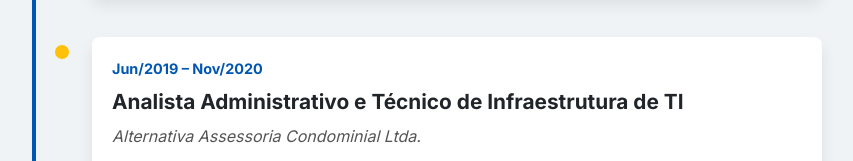
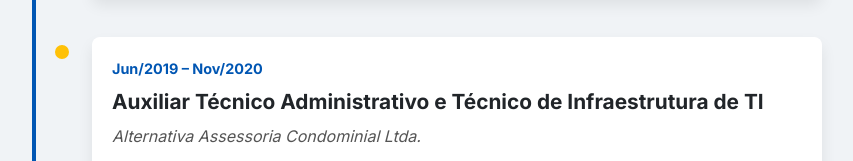
Before and after one commit to ers13/portfolio-evandro-ricardo, a plain HTML site: page index.html in a window 1280 px wide. Shown: the part 3370-3531 px from the top of the page, without its empty margins (218-1071 px from the left). Drawn offline with nearby package versions, Linux system fonts and the light colour scheme.

Commit message:
Update index.html

```diff
--- a/index.html
+++ b/index.html
@@ -205,7 +205,7 @@
                     <div class="timeline-item" data-aos="fade-up" data-aos-delay="150">
                         <div class="timeline-content">
                             <span class="timeline-period">Jun/2019 – Nov/2020</span>
-                            <h3 class="timeline-title">Analista Administrativo e Técnico de Infraestrutura de TI</h3>
+                            <h3 class="timeline-title">Auxiliar Técnico Administrativo e Técnico de Infraestrutura de TI</h3>
                             <p class="timeline-company">Alternativa Assessoria Condominial Ltda.</p>
                             <ul>
                                 <li>Gestão de Infraestrutura de T.I. e Sistemas: Administração completa da rede interna, manutenção de hardware e software, e gestão de sistemas operacionais.</li>
```
